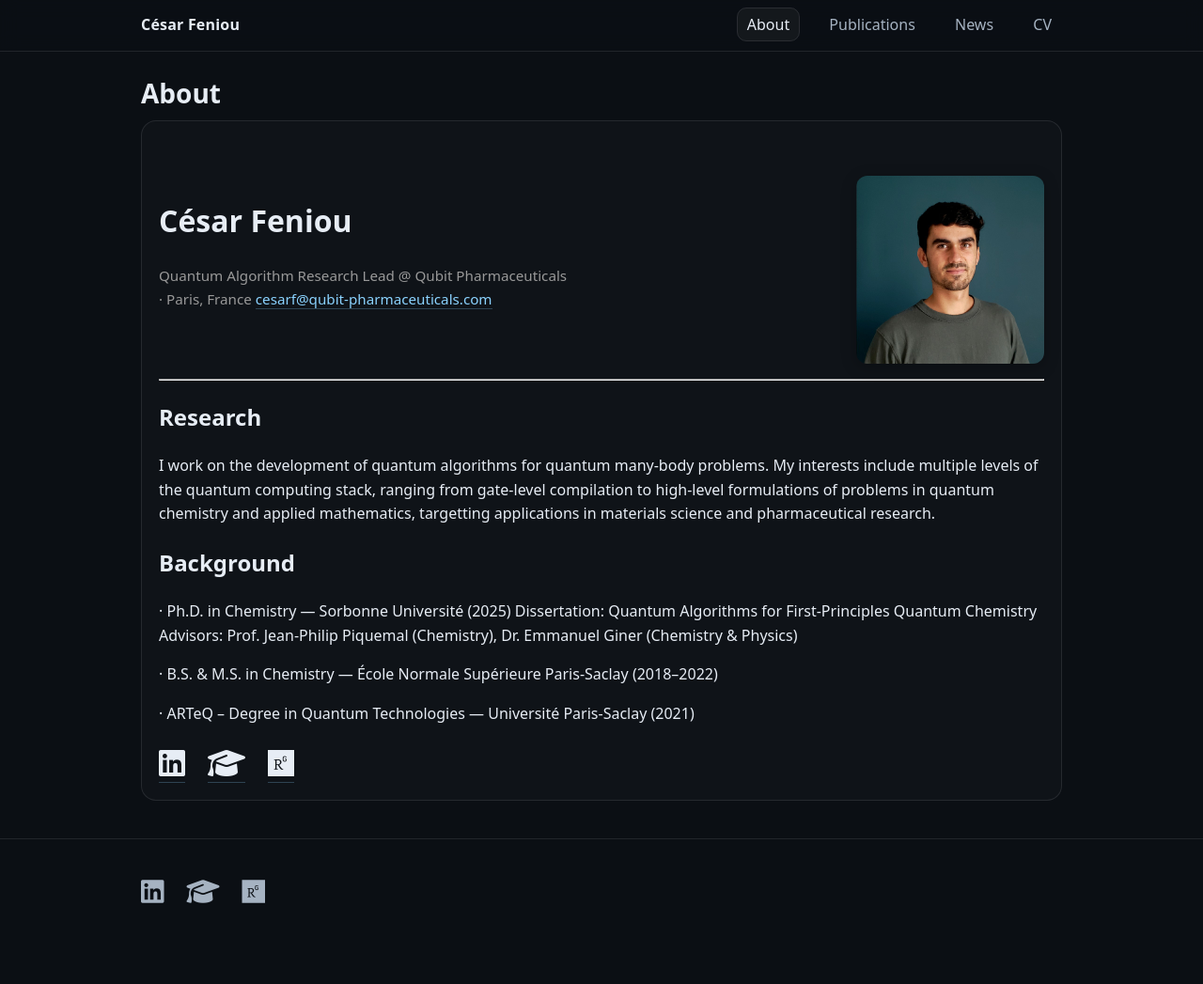
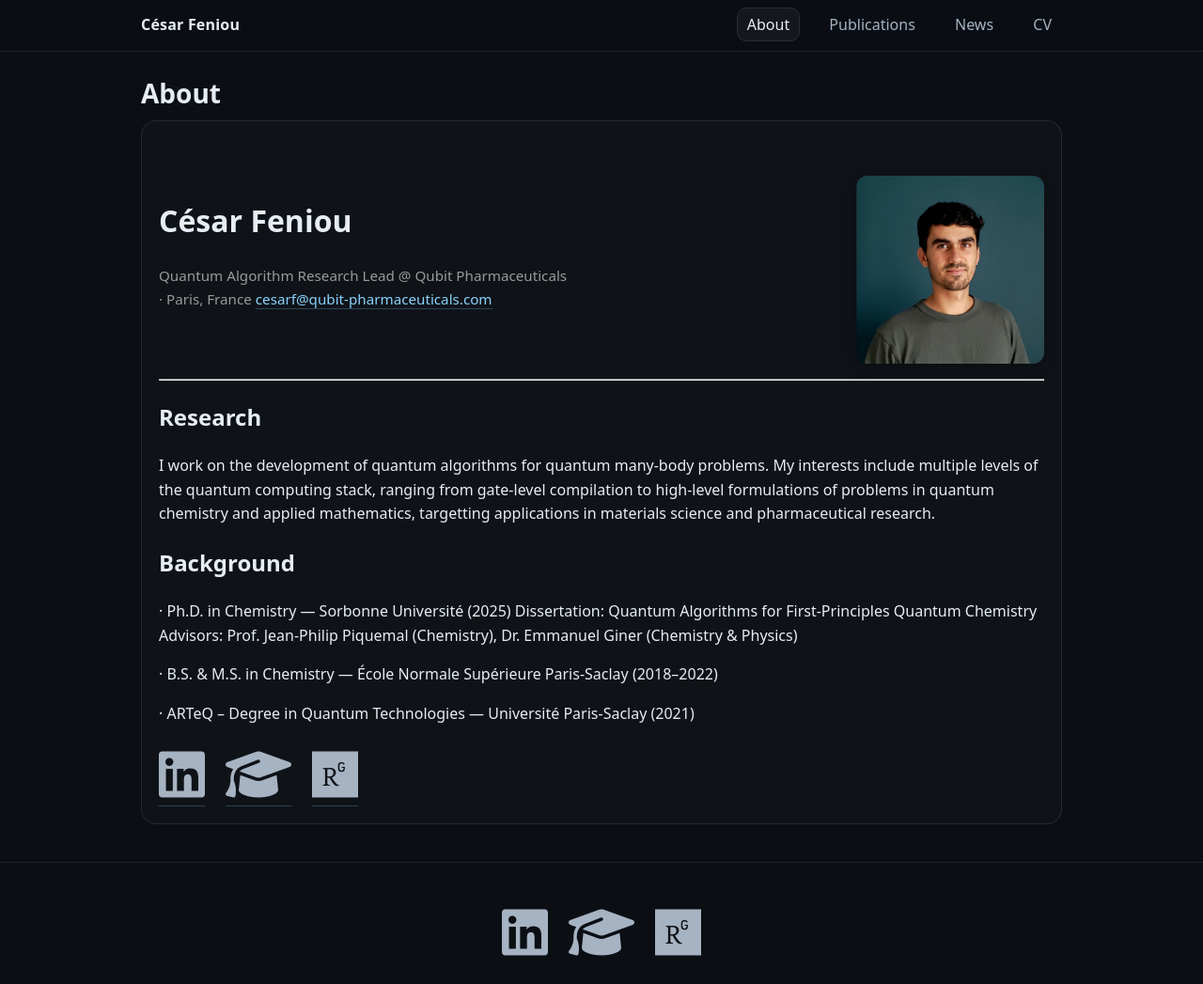
Before and after one commit to cesarfeniou/cesarfeniou.github.io, a Jekyll site: the page built from index.md, in a window 1280 px wide and 1047 px high. Shown: the whole window at 94% size. Built offline with Jekyll 4.4.1, drawn with Linux system fonts in a browser that asks for light colours.

Commit message:
Update main.css

```diff
--- a/assets/css/main.css
+++ b/assets/css/main.css
@@ -193,3 +193,34 @@
 }
 .intro { display: flex !important; }
 .intro-photo img { width: 200px !important; height: 200px !important; }
+
+/* --- Footer social bar --- */
+.site-footer{
+  border-top: 1px solid var(--border);
+  margin-top: 40px;
+  padding: 22px 0;
+  color: var(--muted);
+  font-size: 14px;
+}
+
+.footer-inner{
+  display:flex;
+  justify-content:center;
+}
+
+/* icons */
+.social-icons{
+  display:flex;
+  gap: 22px;
+  align-items:center;
+}
+
+.social-icons a{
+  color: var(--muted);
+  text-decoration:none;
+  font-size: 28px; /* icon size */
+}
+
+.social-icons a:hover{
+  color: var(--text);
+}
```
